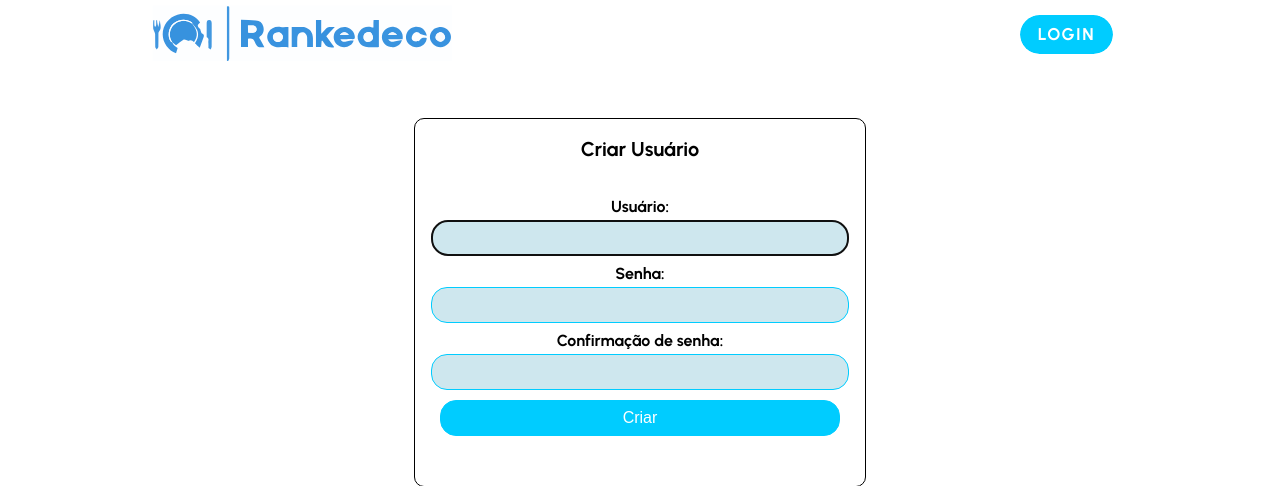
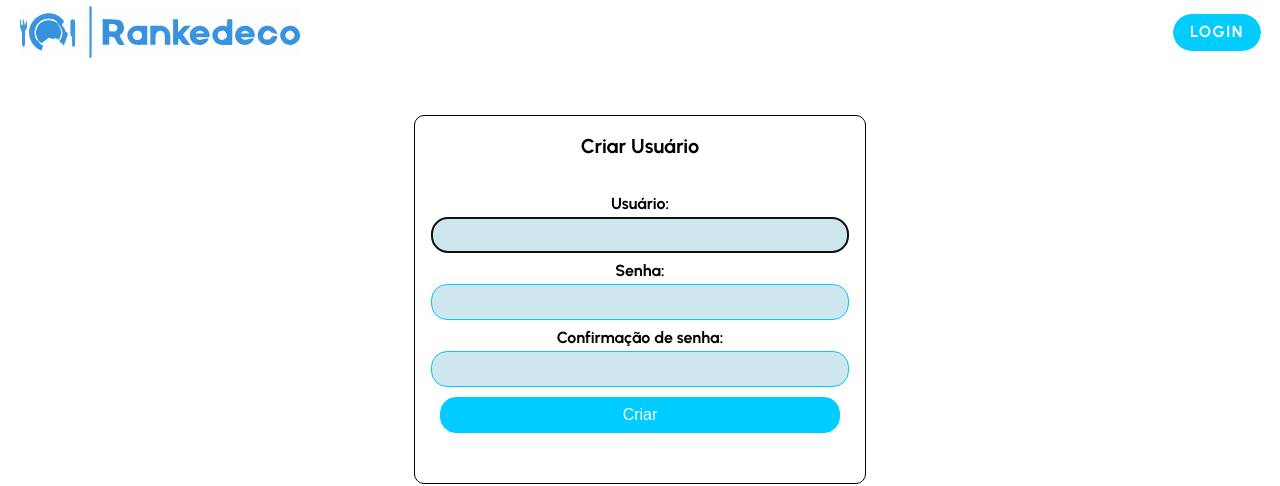
Before and after one commit to lucasmarques2803/Rankedeco, a Django app: page /accounts/signup/ in a window 1280 px wide. Shown: the top 486 px of the page. Run offline with Django 4.2, Linux system fonts and the light colour scheme.

Commit message:
Aumenta responsividade

```diff
--- a/static/style.css
+++ b/static/style.css
@@ -192,21 +201,22 @@ hr.line{
 }
 
 .main-logo {
-  width: 30rem;
+  width: 22vw;
 }
 
 .main-header {
   display: flex;
-  justify-content: space-around;
+  justify-content: space-between;
   align-items: center;
   padding: 0.5rem 1rem;
   margin-left: auto;
   margin-right: auto;
+  width: 97%;
 }
 
 .main-nav {
   display: flex;
-  justify-content: space-around;
+  gap: 1rem;
   align-items: center;
   position: relative;
 }
@@ -283,11 +293,11 @@ nav li:nth-child(6n + 4) a:hover:before {
   display: inline-flex;
   align-items: center;
   font-weight: 700;
-  margin-right: 1.5rem;
 }
 
 .main-login {
   display: flex;
+  gap: 1rem;
   align-items: center;
 }
 
@@ -295,17 +305,16 @@ nav li:nth-child(6n + 4) a:hover:before {
   display: inline-flex;
   align-items: center;
   font-weight: 500;
-  margin-right: 1.5rem;
 }
 
 .main-button {
   display: inline-block;
-  padding: 1.1rem 1.8rem;
-  border-radius: 10rem;
+  padding: 0.8vw 1.32vw;
+  border-radius: 7.32vw;
   color: #fff;
   text-transform: uppercase;
-  font-size: 1.7rem;
-  letter-spacing: 0.15rem;
+  font-size: 1.25vw;
+  letter-spacing: 0.11vw;
   transition: all 0.3s;
   position: relative;
   overflow: hidden;
@@ -320,7 +329,7 @@ nav li:nth-child(6n + 4) a:hover:before {
   width: 100%;
   height: 100%;
   background-color: #0cf;
-  border-radius: 10rem;
+  border-radius: 7.32vw;
   z-index: -2;
 }
 
@@ -333,7 +342,7 @@ nav li:nth-child(6n + 4) a:hover:before {
   height: 100%;
   background-color: #008fb3;
   transition: all 0.3s;
-  border-radius: 10rem;
+  border-radius: 7.32vw;
   z-index: -1;
 }
 
```
Also changed, not shown: other parts of static/style.css (+33 -5 lines).
